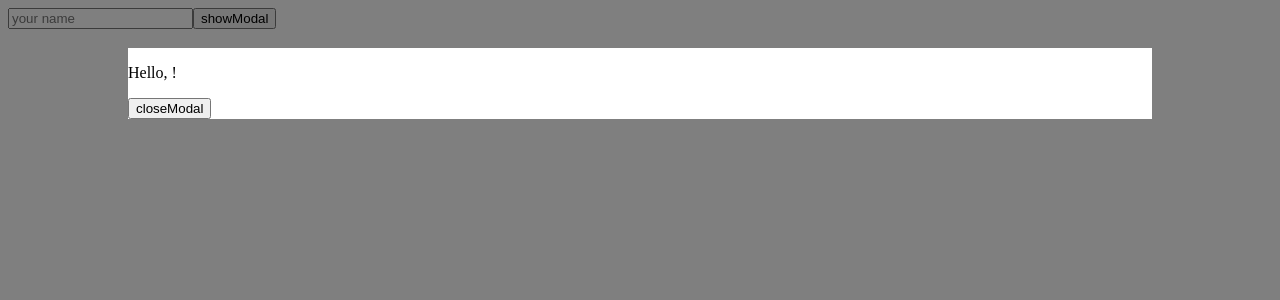
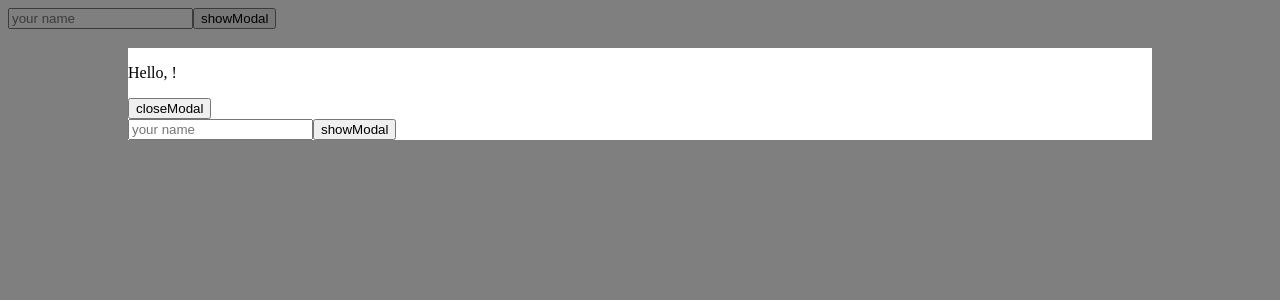
Before and after one commit to ztrehagem/vue-modal, a Vue app: page / in a window 1280 px wide. Both pictures are taken after a click on the button "showModal". Shown: the top 300 px of the page. Built offline with nearby package versions, Linux system fonts and the light colour scheme.

Commit message:
recursive modals

```diff
--- a/src/components/HelloModal.vue
+++ b/src/components/HelloModal.vue
@@ -1,4 +1,5 @@
 <script setup lang="ts">
+import { ref } from "vue";
 import { VueModal } from "../lib/main";
 import { ModalTypes, useModal } from "../modal";
 
@@ -8,8 +9,14 @@ const props = defineProps<{
 
 const modal = useModal();
 
+const name = ref("");
+
 function dismiss() {
   modal.pop();
+}
+
+function showModal() {
+  modal.push("hello", { name: name.value });
 }
 </script>
 
@@ -19,6 +26,11 @@ function dismiss() {
       <div class="hello-modal__content" @click.stop>
         <p>Hello, {{ props.args.name }}!</p>
         <button type="button" @click.prevent="dismiss">closeModal</button>
+
+        <div>
+          <input v-model="name" type="text" placeholder="your name" />
+          <button type="button" @click.prevent="showModal">showModal</button>
+        </div>
       </div>
     </div>
   </VueModal>
```
